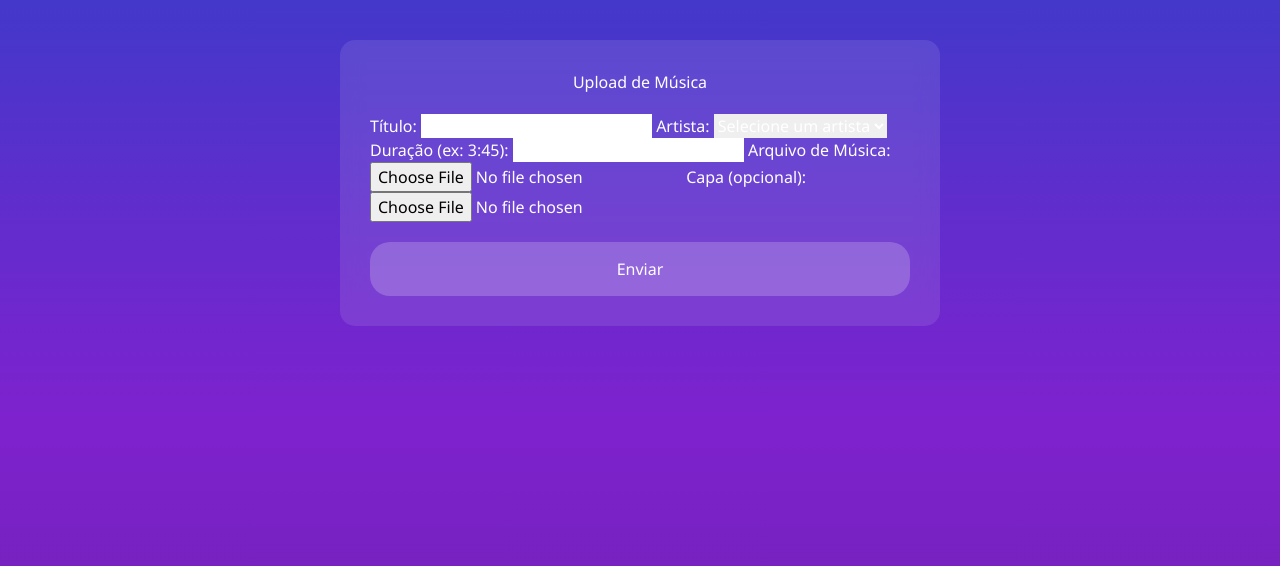
After one commit to pedrolgguerra1/echo_music, a Django app: template music/templates/music/upload.html in a window 1280 px wide. The commit adds this page. Shown: the top 566 px of the page. Run offline with Django 5.2, Linux system fonts and the light colour scheme; the template is opened without the code that fills it: most values are stand-ins (such as "Sample title", 1, 10 or a date in 2020); some libraries are stand-ins or nearby versions.

Commit message:
upload de músicas

```diff
--- a/core/templates/core/home.html
+++ b/core/templates/core/home.html
@@ -33,6 +33,9 @@
         <p>Faça login para ver suas playlists</p>
         <button class="btn" onclick="location.href='/accounts/login/'">Login</button>
         <button class="btn" onclick="location.href='/signup/'" style="margin-left: 10px;">Cadastro</button>
+    {% endif %}
+    {% if user.is_authenticated %}
+        <button class="btn" style="margin-top: 20px;" onclick="location.href='/music/upload/'">Adicionar Música</button>
     {% endif %}
 </div>
 
--- a/echo_music/settings.py
+++ b/echo_music/settings.py
@@ -140,3 +140,8 @@ STATIC_ROOT = BASE_DIR / "staticfiles"   # usado em produção (collectstatic)
 STATICFILES_DIRS = [
     BASE_DIR / "static",  # pasta static/ na raiz do projeto
 ]
+
+# Serve static files in development for admin
+if DEBUG:
+    import mimetypes
+    mimetypes.add_type("application/javascript", ".js", True)
--- a/echo_music/urls.py
+++ b/echo_music/urls.py
@@ -18,5 +18,4 @@ urlpatterns = [
 
 if settings.DEBUG:
     urlpatterns += static(settings.MEDIA_URL, document_root=settings.MEDIA_ROOT)
-    # ⚠️ não usa STATIC_ROOT no dev, deixa o Django servir dos apps
-    # urlpatterns += static(settings.STATIC_URL, document_root=settings.STATIC_ROOT)
+    urlpatterns += static(settings.STATIC_URL, document_root=settings.STATICFILES_DIRS[0])
--- /dev/null
+++ b/music/templates/music/upload.html
@@ -0,0 +1,38 @@
+{% extends "base.html" %}
+
+{% block title %}Upload de Música - Echo Music{% endblock %}
+
+{% block content %}
+<div class="container" style="max-width: 600px; margin: 40px auto; background: rgba(255, 255, 255, 0.1); padding: 30px; border-radius: 15px; backdrop-filter: blur(10px); color: white;">
+    <h2 style="text-align: center; margin-bottom: 20px;">Upload de Música</h2>
+    {% if error %}
+        <div style="background: rgba(244, 67, 54, 0.8); padding: 15px; border-radius: 10px; margin-bottom: 20px;">
+            {{ error }}
+        </div>
+    {% endif %}
+    <form method="post" enctype="multipart/form-data">
+        {% csrf_token %}
+        <label for="title">Título:</label>
+        <input type="text" name="title" id="title" class="form-input" required>
+
+        <label for="artist">Artista:</label>
+        <select name="artist" id="artist" class="form-input" required>
+            <option value="">Selecione um artista</option>
+            {% for artist in artists %}
+                <option value="{{ artist.id }}">{{ artist.name }}</option>
+            {% endfor %}
+        </select>
+
+        <label for="duration">Duração (ex: 3:45):</label>
+        <input type="text" name="duration" id="duration" class="form-input" required>
+
+        <label for="file_url">Arquivo de Música:</label>
+        <input type="file" name="file_url" id="file_url" class="form-input" accept="audio/*" required>
+
+        <label for="cover">Capa (opcional):</label>
+        <input type="file" name="cover" id="cover" class="form-input" accept="image/*">
+
+        <button type="submit" class="btn" style="width: 100%; padding: 15px; font-size: 16px; margin-top: 20px;">Enviar</button>
+    </form>
+</div>
+{% endblock %}
--- a/music/urls.py
+++ b/music/urls.py
@@ -1,7 +1,8 @@
 from django.urls import path
 from . import views
-from .views import player_view
+from .views import player_view, upload_music
 
 urlpatterns = [
     path("player/", views.player_view, name="player"),
+    path("upload/", views.upload_music, name="upload_music"),
 ]
```
Also changed, not shown: music/forms.py (added, +14 -0 lines), music/views.py (+42 -6 lines).
